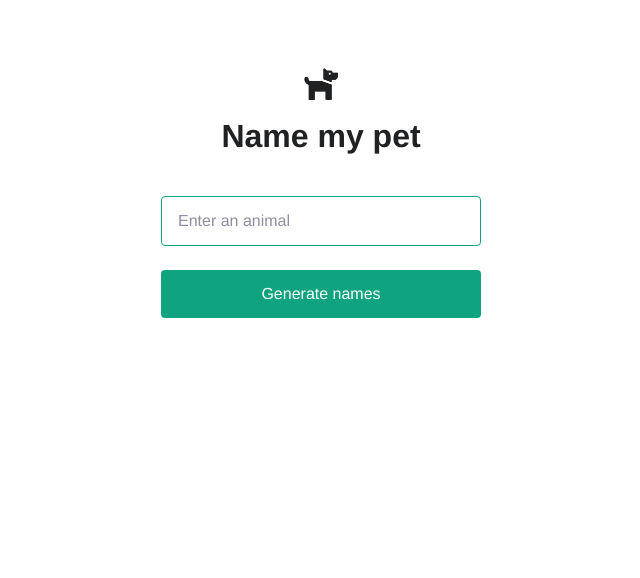
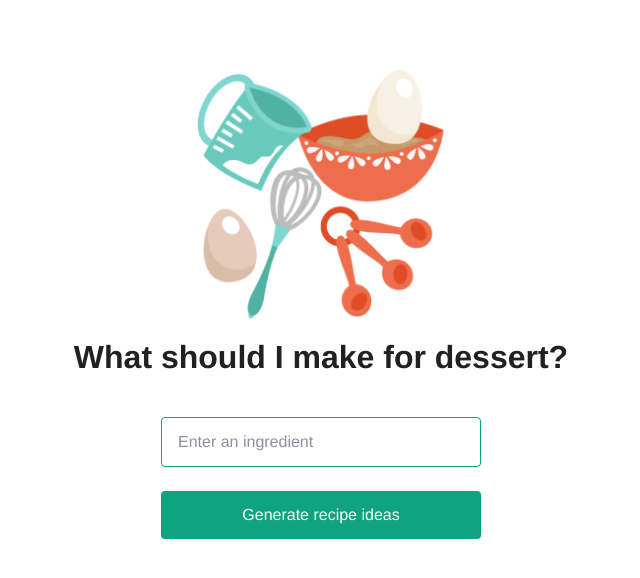
Before and after one commit to sunjungyum/cs197, a Flask app: page / in a window 1280 px wide. Shown: the top 578 px of the page, without its empty margins (319-959 px from the left). Run offline with Flask 2, Linux system fonts and the light colour scheme; some web fonts are replaced.

Commit message:
Change API call to find recipes
Adjusted API call for GPT-3 to generate 3 dessert recipe ideas based on
an ingredient. Also changes some HTML formatting.

```diff
--- a/hw1-gpt3/app.py
+++ b/hw1-gpt3/app.py
@@ -10,11 +10,12 @@ openai.api_key = os.getenv("OPENAI_API_KEY")
 @app.route("/", methods=("GET", "POST"))
 def index():
     if request.method == "POST":
-        animal = request.form["animal"]
+        ingredient = request.form["ingredient"]
         response = openai.Completion.create(
             model="text-davinci-002",
-            prompt=generate_prompt(animal),
+            prompt=generate_prompt(ingredient),
             temperature=0.6,
+            max_tokens=50,
         )
         return redirect(url_for("index", result=response.choices[0].text))
 
@@ -22,14 +23,22 @@ def index():
     return render_template("index.html", result=result)
 
 
-def generate_prompt(animal):
-    return """Suggest three names for an animal that is a superhero.
+def generate_prompt(ingredient):
+    return """Suggest three dessert recipes that include the ingredient.
 
-Animal: Cat
-Names: Captain Sharpclaw, Agent Fluffball, The Incredible Feline
-Animal: Dog
-Names: Ruff the Protector, Wonder Canine, Sir Barks-a-Lot
-Animal: {}
-Names:""".format(
-        animal.capitalize()
+Ingredient: Banana
+Dessert Recipe: Banana and Walnut Bread, Banana Pudding, Roasted Bananas with Vanilla Ice Cream
+
+Ingredient: Pineapple
+Dessert Recipe: Pineapple Upside-Down Cake, Pineapple Carrot Cake, Piña Colada Popsicles
+
+Ingredient: Strawberry
+Dessert Recipe: Strawberry Chocolate Mousse Cake, Strawberry Shortcake, Strawberry Rhubarb Pie
+
+Ingredient: Nutella
+Dessert Recipe: Nutella Hand Pies, Nutella Brownies, Nutella-Filled Strawberries
+
+Ingredient: {}
+Dessert Recipe:""".format(
+        ingredient.capitalize()
     )
--- a/hw1-gpt3/templates/index.html
+++ b/hw1-gpt3/templates/index.html
@@ -1,19 +1,19 @@
 <!DOCTYPE html>
 <head>
-  <title>OpenAI Quickstart</title>
+  <title>Dessert Inspiration</title>
   <link
     rel="shortcut icon"
-    href="{{ url_for('static', filename='dog.png') }}"
+    href="{{ url_for('static', filename='baking.png') }}"
   />
   <link rel="stylesheet" href="{{ url_for('static', filename='main.css') }}" />
 </head>
 
 <body>
-  <img src="{{ url_for('static', filename='dog.png') }}" class="icon" />
-  <h3>Name my pet</h3>
+  <img src="{{ url_for('static', filename='baking.png') }}" class="w3-round" style="width:20%" />
+  <h3>What should I make for dessert?</h3>
   <form action="/" method="post">
-    <input type="text" name="animal" placeholder="Enter an animal" required />
-    <input type="submit" value="Generate names" />
+    <input type="text" name="ingredient" placeholder="Enter an ingredient" required />
+    <input type="submit" value="Generate recipe ideas" />
   </form>
   {% if result %}
   <div class="result">{{ result }}</div>
```
Also changed, not shown: hw1-gpt3/static/baking.png (added), hw1-gpt3/static/dog.png (deleted), 1 other file.
